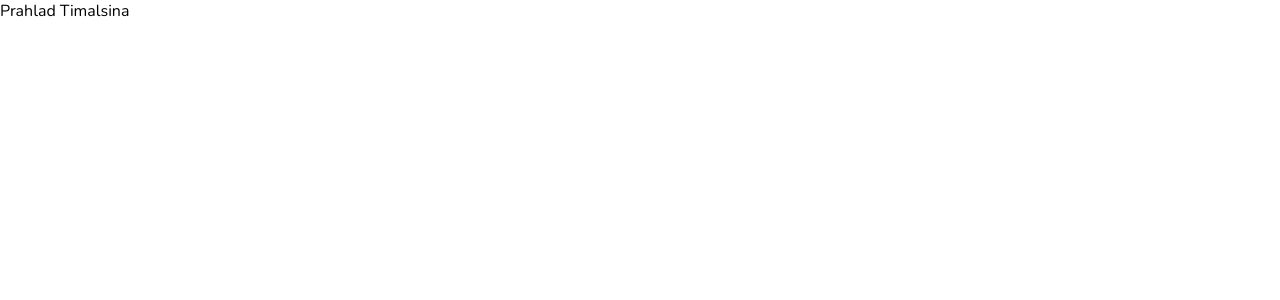
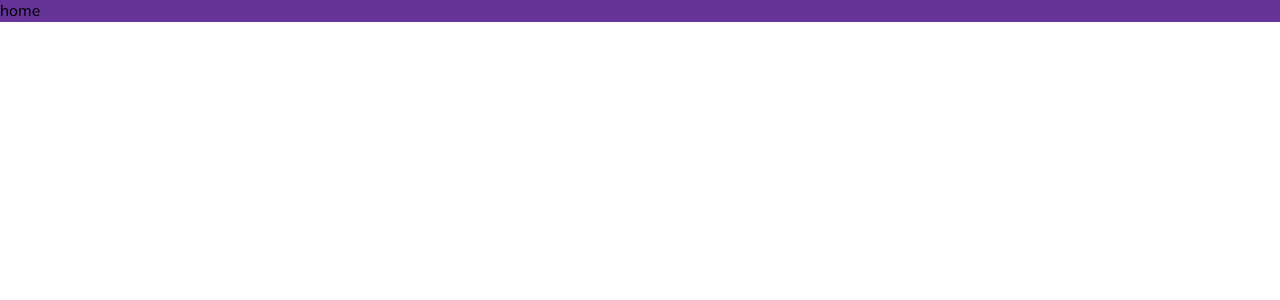
Before and after one commit to prahladtimalsina/React-Admin-Dashboard, a React (Create React App) app: page / in a window 1280 px wide. Shown: the top 300 px of the page. Built offline with nearby package versions, Linux system fonts and the light colour scheme.

Commit message:
create necessary file jsx and scss

```diff
--- a/package.json
+++ b/package.json
@@ -9,6 +9,7 @@
     "react": "^17.0.2",
     "react-dom": "^17.0.2",
     "react-scripts": "5.0.0",
+    "sass": "^1.49.9",
     "web-vitals": "^2.1.4"
   },
   "scripts": {
--- a/src/App.js
+++ b/src/App.js
@@ -1,9 +1,9 @@
-
+import Home from "./pages/home/Home";
 
 function App() {
   return (
     <div className="">
-      Prahlad Timalsina
+      <Home />
     </div>
   );
 }
--- /dev/null
+++ b/src/pages/home/Home.jsx
@@ -0,0 +1,8 @@
+import "./home.scss";
+const Home = () => {
+  return <div className="home">
+    home
+  </div>;
+};
+
+export default Home;
--- /dev/null
+++ b/src/pages/home/home.scss
@@ -0,0 +1,5 @@
+.home {
+    background-color: rebeccapurple;
+
+
+}
```
Also changed, not shown: src/pages/list/List.jsx (added), src/pages/list/list.scss (added), src/pages/login/Login.jsx (added), src/pages/login/login.scss (added), src/pages/new/New.jsx (added), src/pages/new/new.scss (added), src/pages/single/Single.jsx (added), src/pages/single/single.scss (added), 2 other files (tests, documents, lock files or other folders).
